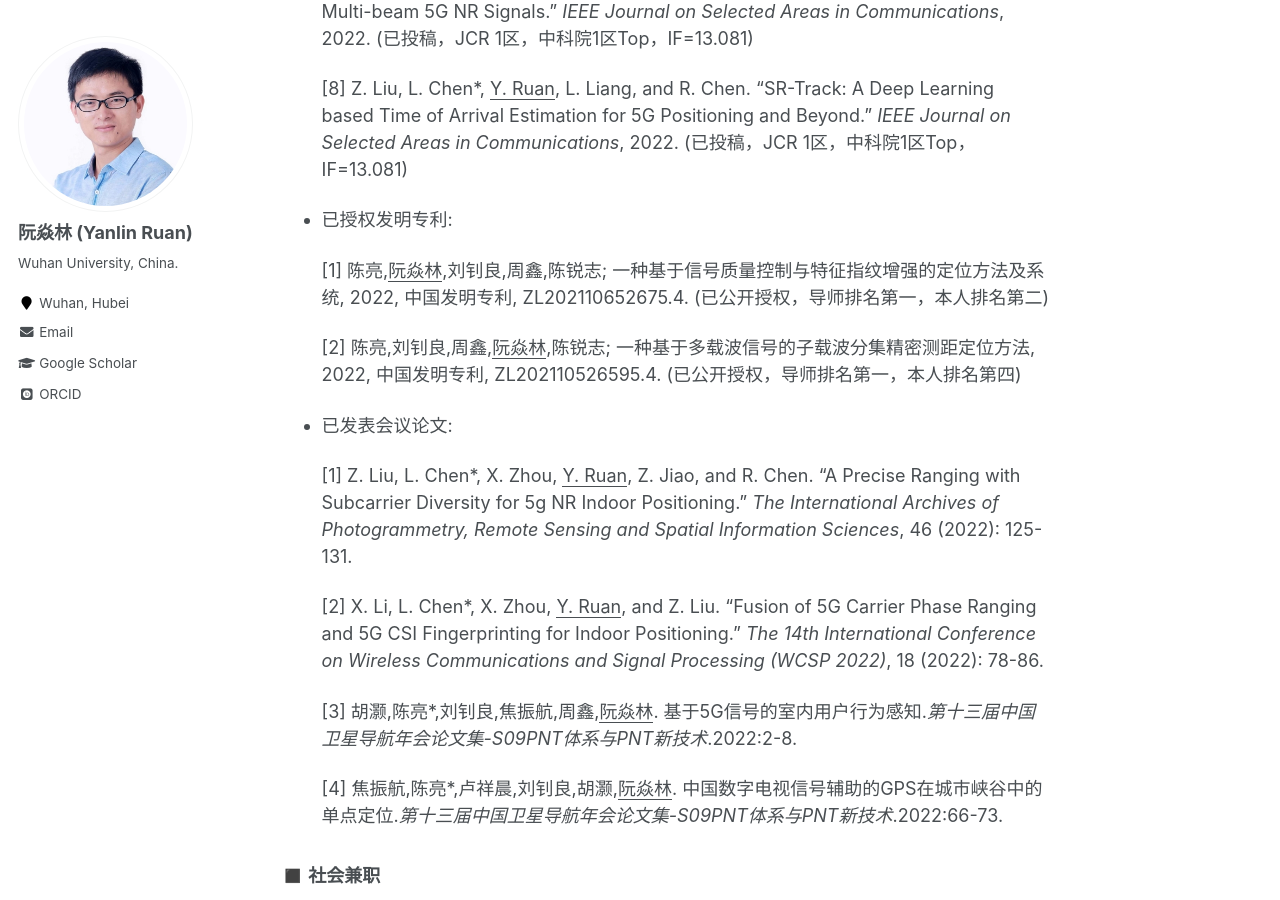
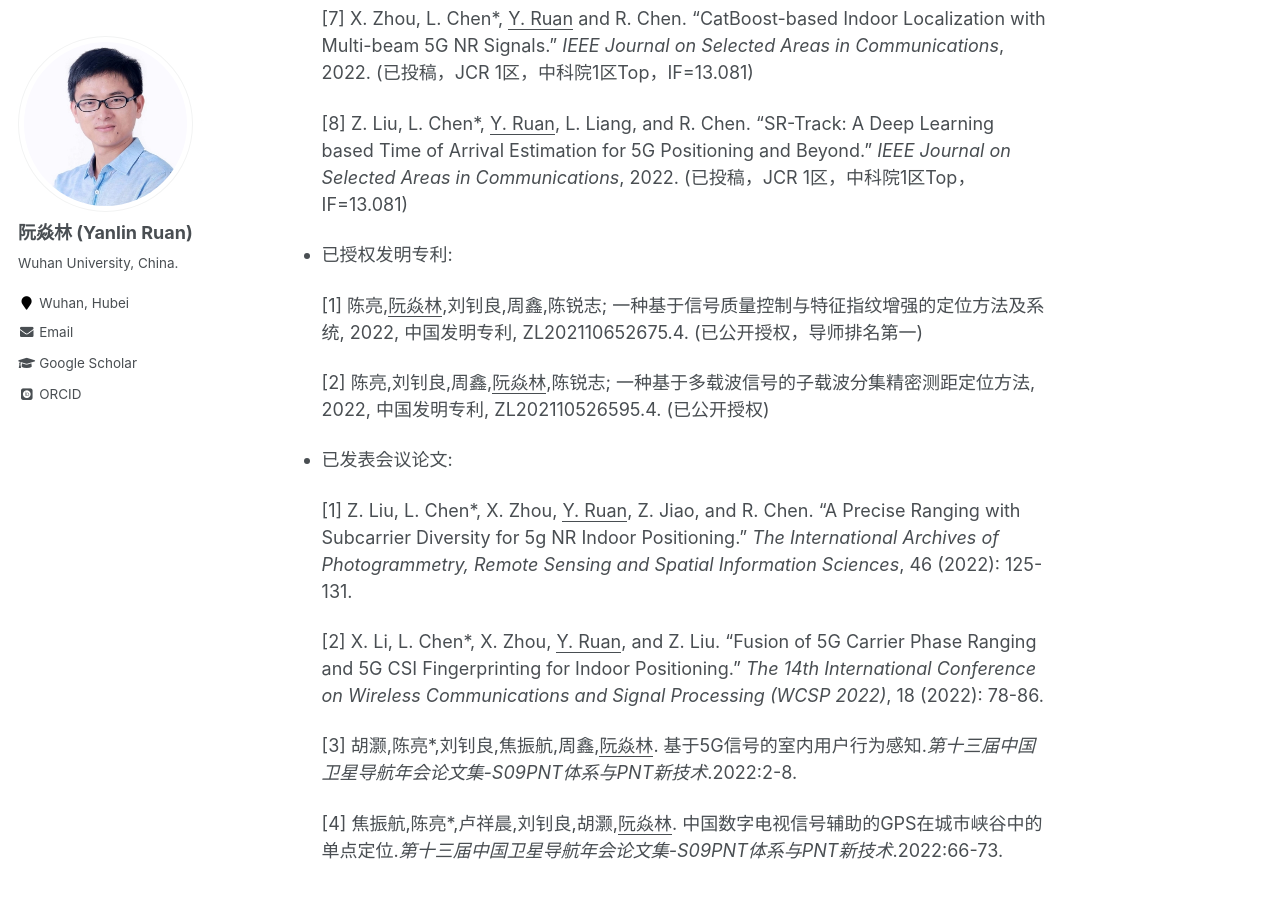
Before and after one commit to whuryl/whuryl.github.io, a Jekyll site: the page built from _pages/about.md, in a window 1280 px wide and 900 px high, scrolled down 1920 px. Built offline with Jekyll 4.4.1, drawn with Linux system fonts in a browser that asks for light colours; some web fonts are replaced; some of the changed text lies outside the part shown.

Commit message:
Update about.md

```diff
--- a/_pages/about.md
+++ b/_pages/about.md
@@ -64,9 +65,9 @@ redirect_from:
 
 * 已授权发明专利:
 
-  [1]	陈亮,<u>阮焱林</u>,刘钊良,周鑫,陈锐志; 一种基于信号质量控制与特征指纹增强的定位方法及系统, 2022, 中国发明专利, ZL202110652675.4. (已公开授权，导师排名第一，本人排名第二)
+  [1]	陈亮,<u>阮焱林</u>,刘钊良,周鑫,陈锐志; 一种基于信号质量控制与特征指纹增强的定位方法及系统, 2022, 中国发明专利, ZL202110652675.4. (已公开授权，导师排名第一)
 
-  [2] 陈亮,刘钊良,周鑫,<u>阮焱林</u>,陈锐志; 一种基于多载波信号的子载波分集精密测距定位方法, 2022, 中国发明专利, ZL202110526595.4. (已公开授权，导师排名第一，本人排名第四)
+  [2] 陈亮,刘钊良,周鑫,<u>阮焱林</u>,陈锐志; 一种基于多载波信号的子载波分集精密测距定位方法, 2022, 中国发明专利, ZL202110526595.4. (已公开授权)
 
 
 * 已发表会议论文:
```
Also changed, not shown: other parts of _pages/about.md (+3 -2 lines).
